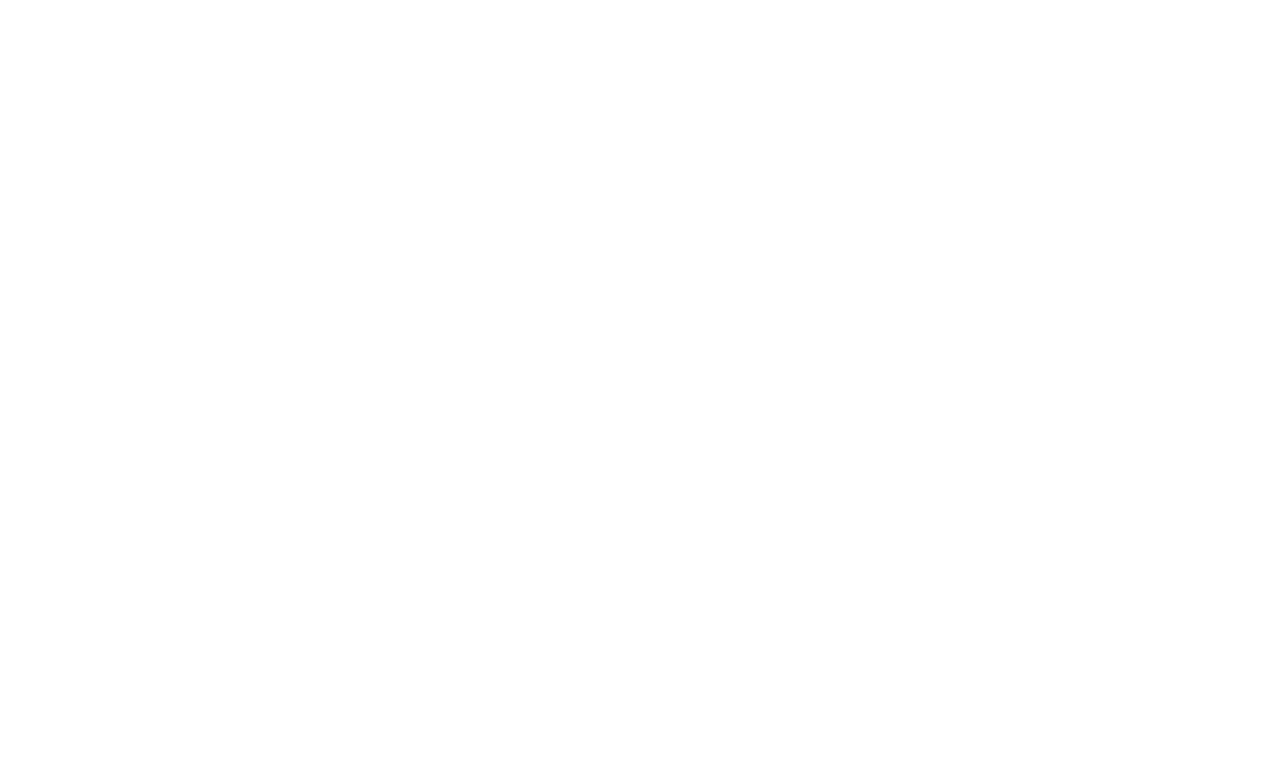
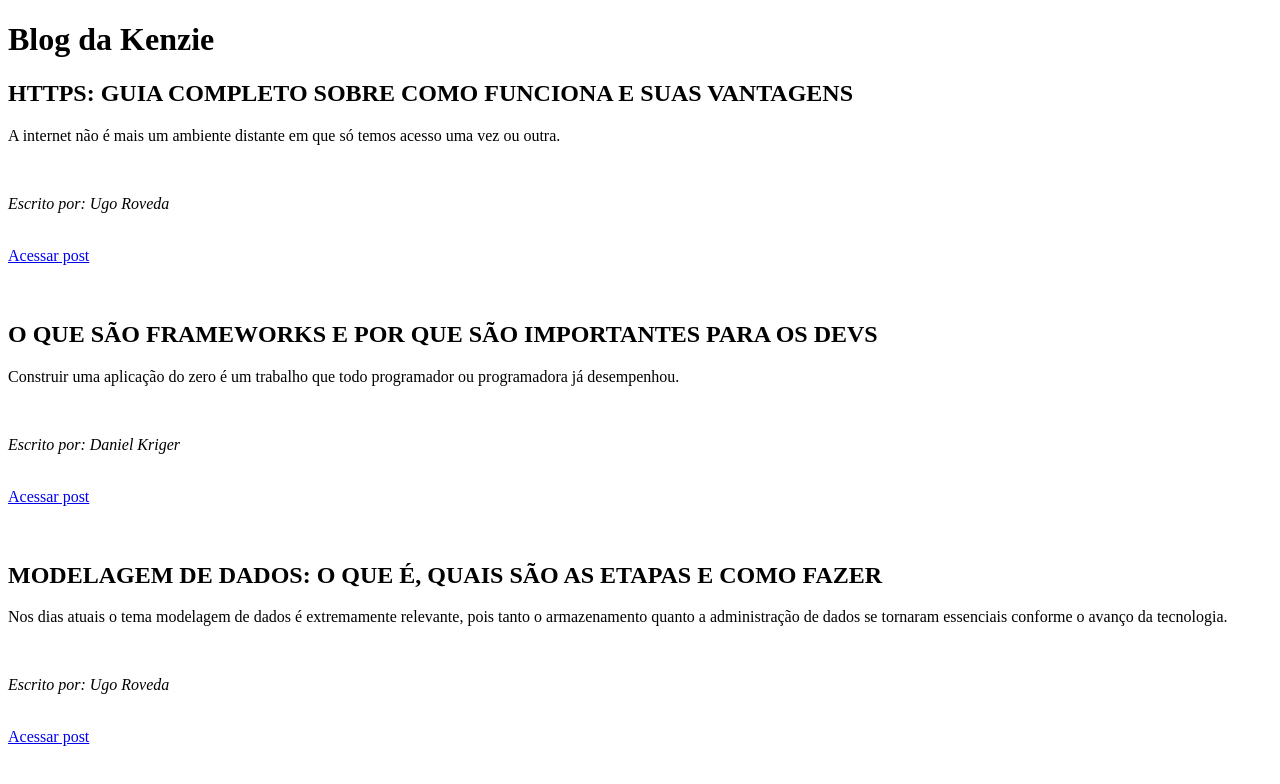
Before and after one commit to Kenzie-Academy-Brasil-Developers/m1_sprint1_entrega_blog-sergio1pj, a plain HTML site: page index.html in a window 1280 px wide. Drawn offline with Linux system fonts and the light colour scheme.

Commit message:
Adicionando articles

```diff
--- a/index.html
+++ b/index.html
@@ -8,6 +8,38 @@
     <title>Blog Kenzie Academy Brasil - Programação e Tecnologia</title>
 </head>
 <body>
-
+    <main>
+        <h1>Blog da Kenzie</h1>
+        <article>
+            <h2>HTTPS: GUIA COMPLETO SOBRE COMO FUNCIONA E SUAS VANTAGENS</h2>
+            <p>A internet não é mais um ambiente distante em que só temos acesso uma vez ou outra.</p>
+            <br>
+            <p><em>Escrito por: Ugo Roveda</em></p>
+            <br>
+            <a href="https://kenzie.com.br/blog/https/" target="_blank">Acessar post</a>
+        </article>
+        <br>
+        <br>
+        <article>
+            <h2>O QUE SÃO FRAMEWORKS E POR QUE SÃO IMPORTANTES PARA OS DEVS</h2>
+            <p>Construir uma aplicação do zero é um trabalho que todo programador ou programadora já desempenhou.</p>
+            <br>
+            <p><em>Escrito por: Daniel Kriger</em></p>
+            <br>
+            <a href="https://kenzie.com.br/blog/framework/" target="_blank">Acessar post</a>
+        </article>
+        <br>
+        <br>
+        <article>
+            <h2>MODELAGEM DE DADOS: O QUE É, QUAIS SÃO AS ETAPAS E COMO FAZER</h2>
+            <p>Nos dias atuais o tema modelagem de dados é extremamente relevante, pois tanto o armazenamento quanto a administração de dados se tornaram essenciais conforme o avanço da tecnologia.</p>
+            <br>
+            <p><em>Escrito por: Ugo Roveda</em></p>
+            <br>
+            <a href="https://kenzie.com.br/blog/modelagem-de-dados/" target="_blank">Acessar post</a>
+        </article>
+        <br>
+        <br>
+    </main>
 </body>
 </html>
```
